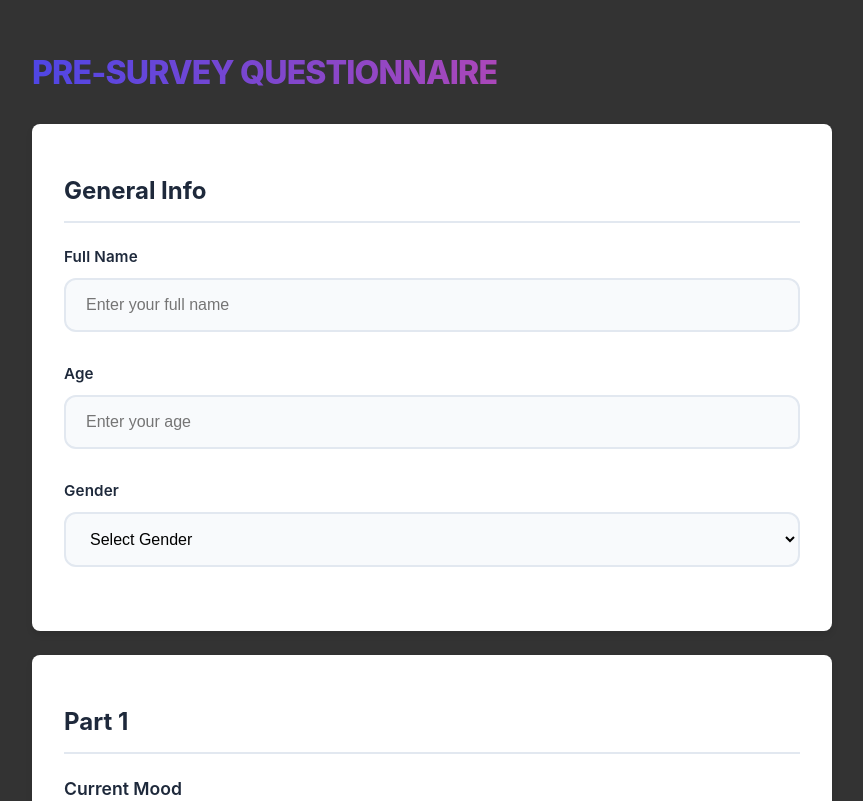
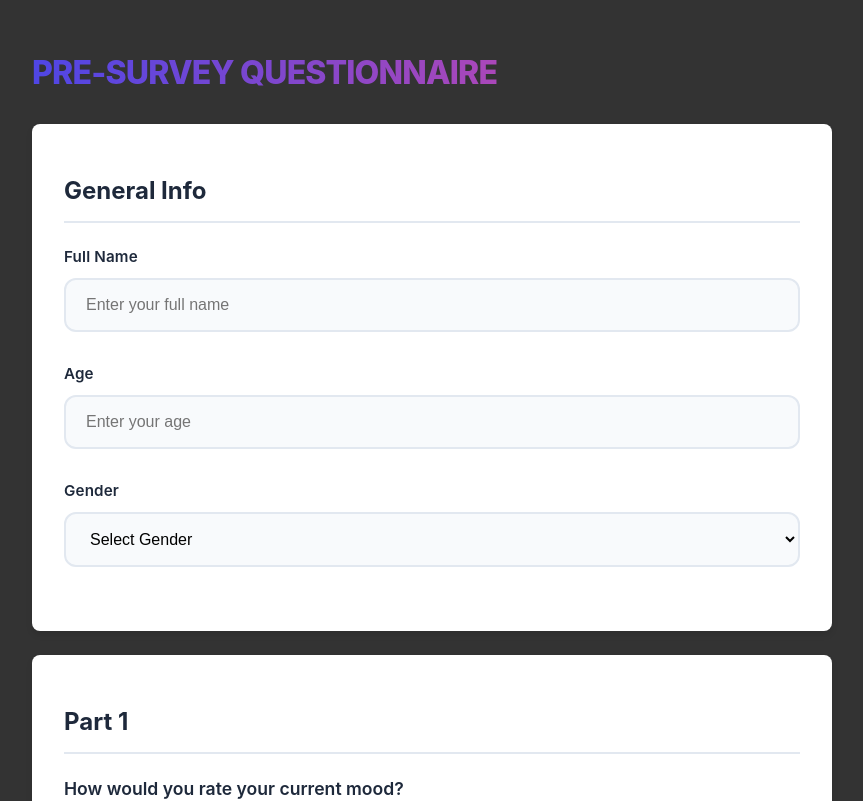
Before and after one commit to julianader/HCI-Prototype, a React (Vite) app: page / in a window 1280 px wide. Shown: the top 801 px of the page, without its empty margins (208-1071 px from the left). Built offline with nearby package versions, Linux system fonts and the light colour scheme.

Commit message:
Updated label

```diff
--- a/src/components/DemographicsPage.tsx
+++ b/src/components/DemographicsPage.tsx
@@ -78,7 +78,7 @@ export const DemographicsPage: React.FC<Props> = ({ data, onChange, onNext }) =>
       <div className="demographics-card">
         <h2>Part 1</h2>
         <LikertScale
-          label="Current Mood"
+          label="How would you rate your current mood?"
           name="currentMood"
           value={data.currentMood}
           onChange={handleLikertChange}
```
